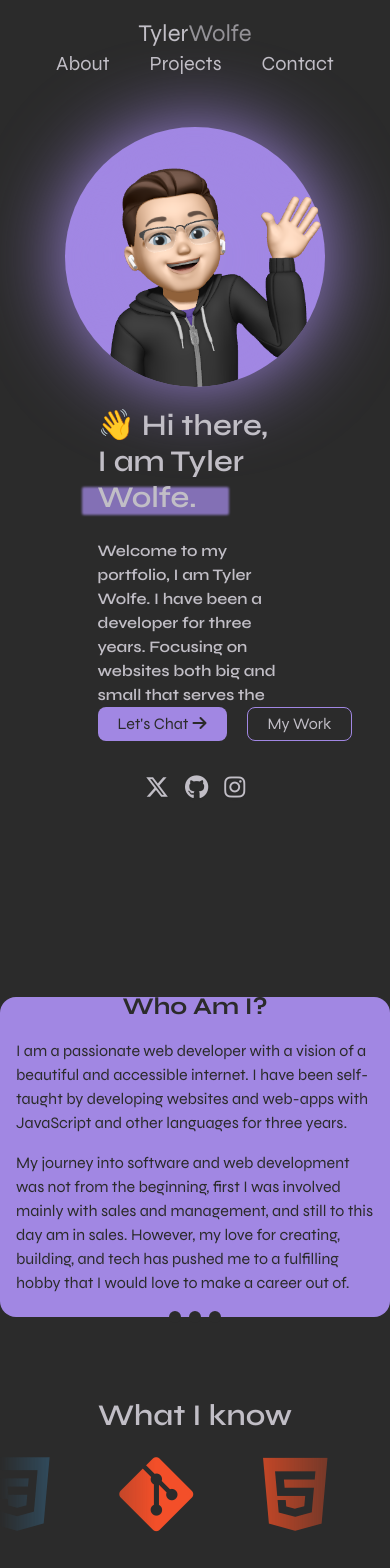
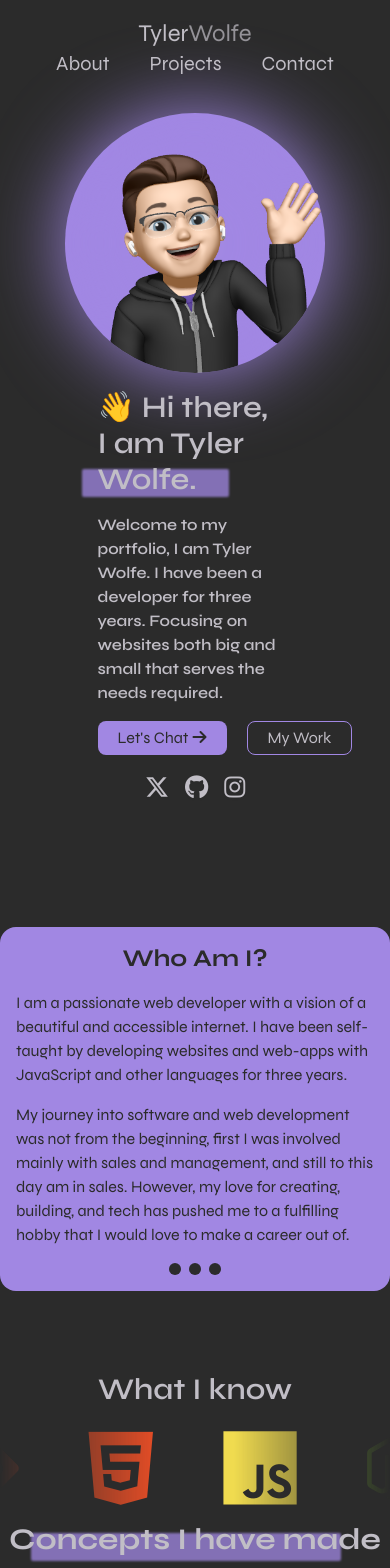
Before and after one commit to JustSomeGuyy/MyPortfoilo, a SvelteKit app: page / in a window 390 px wide. Shown: the top 1568 px of the page. Built offline with nearby package versions, Linux system fonts and the light colour scheme; some icons are missing.

Commit message:
Fixed the gapping between sections for mobile layout.

```diff
--- a/src/components/About.svelte
+++ b/src/components/About.svelte
@@ -4,10 +4,10 @@
 
 <section
 	id="about"
-	class="flex flex-col justify-center content-center items-center gap-16 h-screen snap-mandatory snap-start my-12 md:my-0"
+	class="flex flex-col justify-center content-center items-center gap-16 h-screen mb-10"
 >
 	<div
-		class="flex flex-col bg-purple text-darkGrey rounded-2xl w-full md:w-9/12 h-80 justify-center p-4 md:px-20 gap-4"
+		class="flex flex-col bg-purple text-darkGrey rounded-2xl w-full md:w-9/12 md:h-80 justify-center p-4 md:px-20 gap-4"
 	>
 		<div class="flex flex-col justify-start content-center gap-4">
 			<h2 class="text-center text-2xl md:text-3xl lg:text-5xl font-bold">Who Am I?</h2>
--- a/src/components/Footer.svelte
+++ b/src/components/Footer.svelte
@@ -3,7 +3,7 @@
 </script>
 
 <footer class="flex flex-col w-full h-15">
-	<div class="flex justify-center content-center items-around w-full mx-auto flex-row no-wrap h-10">
+	<div class="flex justify-center content-center items-around w-full mx-auto flex-col gap-1 sm:gap-0 md:flex-row no-wrap h-10">
 		<a
 			href="#header"
 			class="flex justify-center content-center items-center text-center text-2xl h-fill"
--- a/src/components/Hero.svelte
+++ b/src/components/Hero.svelte
@@ -3,9 +3,9 @@
 </script>
 
 <section
-	class="flex justify-center content-center items-center size-full gap-5 min-h-[80dvh] flex-col-reverse md:flex-row"
+	class="flex justify-center content-center items-center size-full gap-4 min-h-[80dvh] flex-col-reverse md:flex-row"
 >
-	<div class="flex flex-col content-center text-start max-w-lg w-1/2 gap-6 md:gap-4">
+	<div class="flex flex-col content-center text-start max-w-lg w-1/2 gap-4">
 		<h2 class="text-3xl md:text-6xl font-semibold relative z-0 size-full">
 			&#128075; Hi there, <br />
 			I am Tyler Wolfe.
@@ -13,7 +13,7 @@
 				class="-z-10 rounded-sm w-9/12 h-7 bg-purple absolute right-16 bottom-0 opacity-75 blur-[1px]"
 			></span>
 		</h2>
-		<p class="text-base font-semibold h-24 mb-12 md:mb-0">
+		<p class="text-base font-semibold md:h-24">
 			Welcome to my portfolio, I am Tyler Wolfe. I have been a developer for three years. Focusing
 			on websites both big and small that serves the needs required.
 		</p>
--- a/src/components/Projects.svelte
+++ b/src/components/Projects.svelte
@@ -8,7 +8,7 @@
 
 <section
 	id="projects"
-	class="my-28 flex flex-col justify-center items-center gap-20 min-h-full h-screen snap-proximity snap-y snap-start"
+	class="flex flex-col justify-center items-center gap-20 min-h-full h-screen mb-16 md:mb-0"
 >
 	<h2 class="relative text-3xl md:text-5xl font-bold">
 		Concepts I have made
--- a/src/routes/+layout.svelte
+++ b/src/routes/+layout.svelte
@@ -4,7 +4,7 @@
 	import Welcome from '../components/Welcome.svelte';
 	import Footer from '../components/Footer.svelte';
 
-	let showContent = false;
+	let showContent = true;
 
 	function handleWelcomeFinished() {
 		showContent = true;
--- a/src/routes/+page.svelte
+++ b/src/routes/+page.svelte
@@ -6,7 +6,7 @@
 	import Contact from '../components/Contact.svelte';
 </script>
 
-<main class="relative snap-always snap-y">
+<main class="relative">
 	<Hero />
 	<Socials />
 	<About />
```
